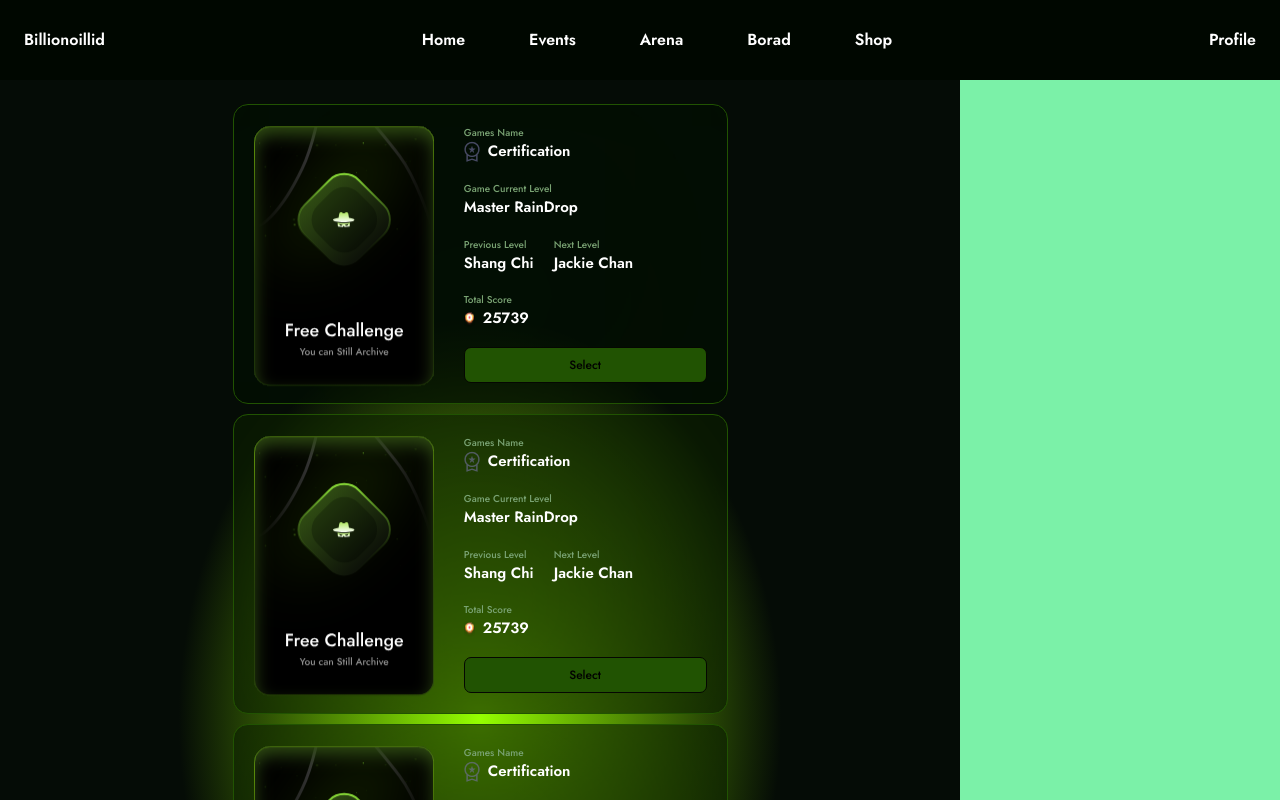
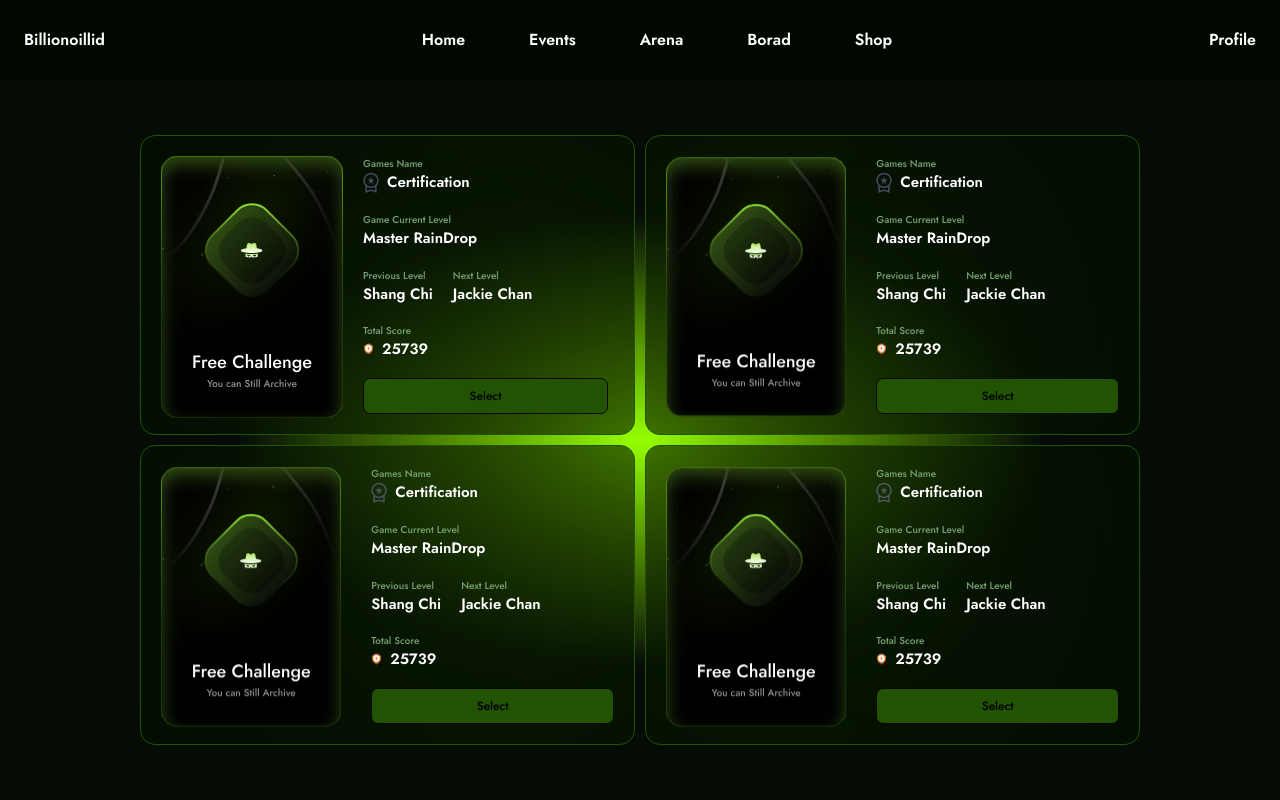
Before and after one commit to Yuslash/Remodeling-3, a React (Vite) app: page / in a window 1280 px wide. Shown: the top 800 px of the page. Built offline with nearby package versions, Linux system fonts and the light colour scheme.

Commit message:
i have removed the Event Progress

```diff
--- a/src/Components/Events/EventCardActingBody.jsx
+++ b/src/Components/Events/EventCardActingBody.jsx
@@ -3,14 +3,14 @@ import EventSvg from "../EventSvg";
 export default function EventCardActingBody() {
 
     return (
-        <div className="flex flex-wrap gap-[10px] justify-center p-6">
+        <div className="flex flex-wrap max-w-[1050px] gap-[10px] justify-center p-6">
 
             {/* acting card starts here */}
-            <div className="acting-card w-[495px] h-[300px] flex p-[20px] gap-[10px]">
+            <div className="acting-card w-[495px] h-[300px] flex p-[20px] gap[10px]">
                 <EventSvg />
 
                 {/* right side container for content information */}
-                <div className="w-[265px] h-full  text-white flex flex-col justify-between pl-[20px]">
+                <div className="w-[265px] h-full text-white flex flex-col justify-between pl-[20px]">
 
                     {/* games names column starts here */}
                     <div className="flex flex-col">
@@ -55,9 +55,9 @@ export default function EventCardActingBody() {
                     {/* total score ends here */}
 
                     {/* Select Button Starts here */}
-                    <button onClick={console.log('sibikrishna')} className="event-select-btn w-full justify-center flex">
+                    <div onClick={() => console.log('sibikrishna')} className="event-select-btn w-full justify-center flex">
                         Select
-                    </button>
+                    </div>
                     {/* Select Button Ends here */}
 
 
@@ -115,7 +115,7 @@ export default function EventCardActingBody() {
                     {/* total score ends here */}
 
                     {/* Select Button Starts here */}
-                    <button onClick={console.log('sibikrishna')} className="event-select-btn w-full justify-center flex">
+                    <button onClick={() => console.log('sibikrishna')} className="event-select-btn w-full justify-center flex">
                         Select
                     </button>
                     {/* Select Button Ends here */}
@@ -176,7 +176,7 @@ export default function EventCardActingBody() {
                     {/* total score ends here */}
 
                     {/* Select Button Starts here */}
-                    <button onClick={console.log('sibikrishna')} className="event-select-btn w-full justify-center flex">
+                    <button onClick={() => console.log('sibikrishna')} className="event-select-btn w-full justify-center flex">
                         Select
                     </button>
                     {/* Select Button Ends here */}
@@ -236,7 +236,7 @@ export default function EventCardActingBody() {
                     {/* total score ends here */}
 
                     {/* Select Button Starts here */}
-                    <button onClick={console.log('sibikrishna')} className="event-select-btn w-full justify-center flex">
+                    <button onClick={() => console.log('sibikrishna')} className="event-select-btn w-full justify-center flex">
                         Select
                     </button>
                     {/* Select Button Ends here */}
--- a/src/Components/Events/EventMainBody.jsx
+++ b/src/Components/Events/EventMainBody.jsx
@@ -1,22 +1,20 @@
 import EventCardActingBody from "./EventCardActingBody"
 
 export default function EventMainBody() {
-
-    console.log(window.innerWidth * 0.75)
 
     return (
         <div className="h-full flex-1 flex ">
 
             {/* Cards Container Starts here */}
-                <div  className="acting-body w-[75vw] flex justify-center items-center">
+                <div  className="acting-body w-full flex justify-center items-center">
                     <EventCardActingBody />
                 </div>
             {/* Cards Container Ends here */}
 
             {/* Leveling Container Starts here */}
-                <div className="w-[25vw] bg-green-300">
-
-                </div>
+                {/* <div className="w-[25vw] bg-green-300">
+                    not developed yuet
+                </div> */}
             {/* Leveling Container Ends here */}
         </div>
     )
```
